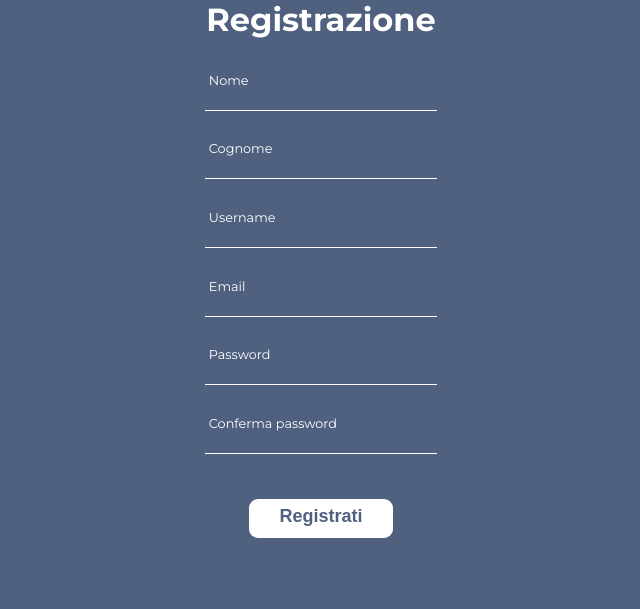
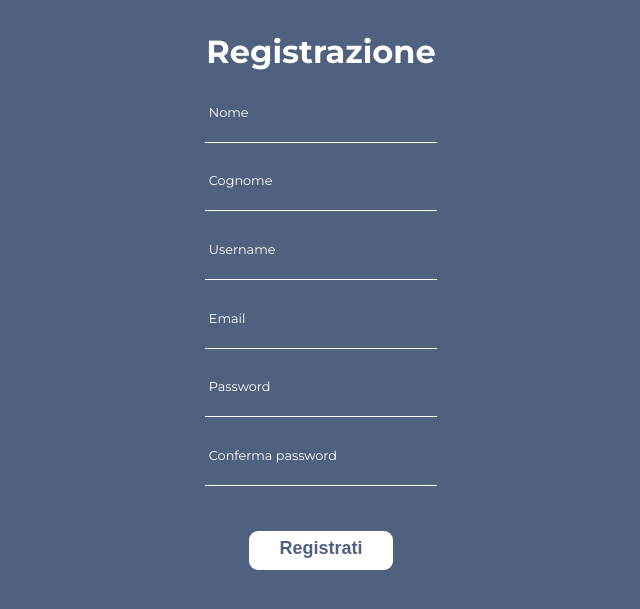
Before and after one commit to mrampazz/techweb-project, a PHP site: page /untitled/html/registration.html in a window 1280 px wide. Shown: the top 609 px of the page, without its empty margins (319-959 px from the left). Run offline with PHP 8.4, Linux system fonts and the light colour scheme.

Commit message:
margini top e bottom

```diff
--- a/website/src/assets/styles/style.css
+++ b/website/src/assets/styles/style.css
@@ -297,6 +297,20 @@ body {
   margin-top: 3em;
 }
 
+/* MARGIN BOTTOM SECTION */
+.margin-bottom-0-5 {
+  margin-bottom: 0.5em;
+}
+.margin-bottom-1 {
+  margin-bottom: 1em;
+}
+.margin-bottom-1-5 {
+  margin-bottom: 1.5em;
+}
+.margin-bottom-2 {
+  margin-bottom: 2em;
+}
+
 /* TEXT ALIGN */
 .text-align-center {
   text-align: center;
--- a/website/src/html/login.html
+++ b/website/src/html/login.html
@@ -8,7 +8,7 @@
 <title>Login</title>
 </head>
 <body class="secondary-bg log-reg-container">
-    <h1>Login</h1>
+    <h1 class="margin-top-1">Login</h1>
     <form onclick="return validateFormLogin()">
         <div class="group margin-top-3">
             <label for="username" class="label-log-reg">Username</label>
@@ -22,7 +22,7 @@
             <span class="highlight"></span>
             <span class="bar"></span>
         </div>
-        <div class="flex-container flex-content-center">
+        <div class="flex-container flex-content-center margin-bottom-2">
             <input type="submit" value="Accedi" class="light-colored-button secondary-bg" tabindex="0"/>
         </div>
     </form>
--- a/website/src/html/registration.html
+++ b/website/src/html/registration.html
@@ -8,7 +8,7 @@
 <title>Registrazione</title>
 </head>
 <body class="secondary-bg log-reg-container">
-    <h1>Registrazione</h1>
+    <h1 class="margin-top-1">Registrazione</h1>
     <form onsubmit="return validateFormRegistration()">
         <div class="group margin-top-3">
             <label for="name" class="label-log-reg">Nome</label>
@@ -46,7 +46,7 @@
             <span class="highlight"></span>
             <span class="bar"></span>
         </div>
-        <div class="flex-container flex-content-center">
+        <div class="flex-container flex-content-center margin-bottom-2">
             <input type="submit" value="Registrati" class="light-colored-button secondary-bg" tabindex="0"/>
         </div>
     </form>
```
